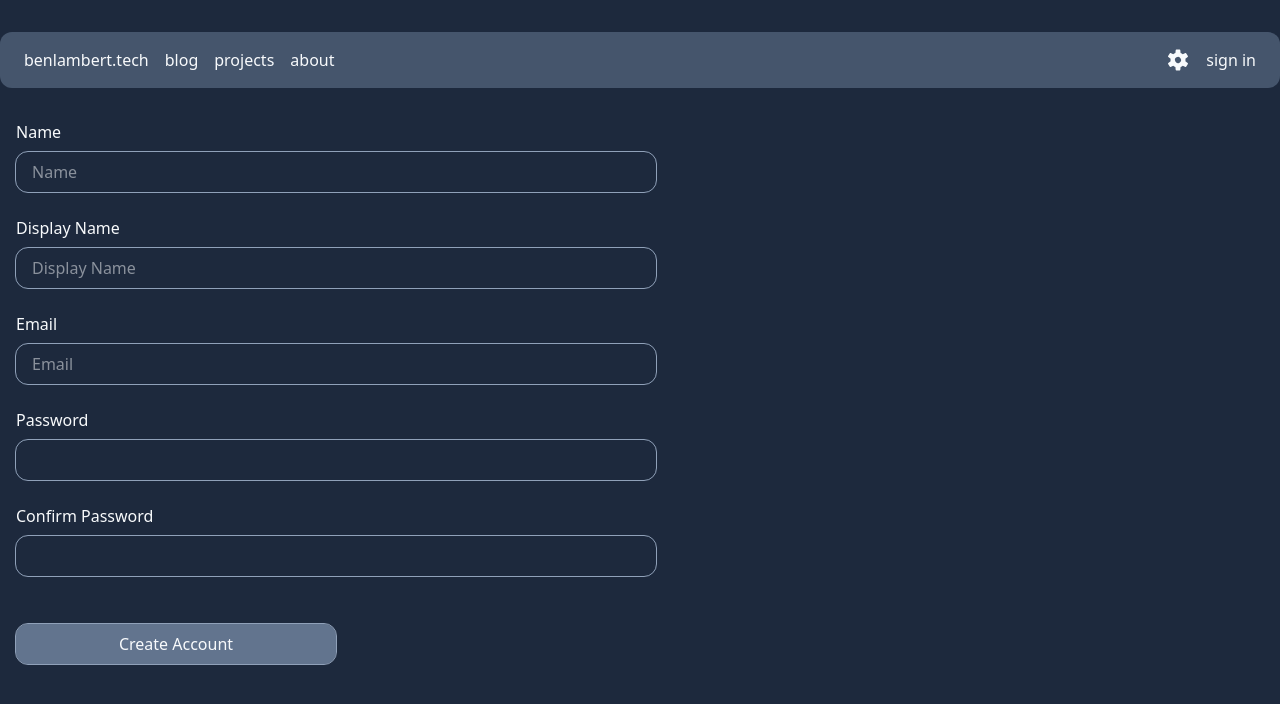
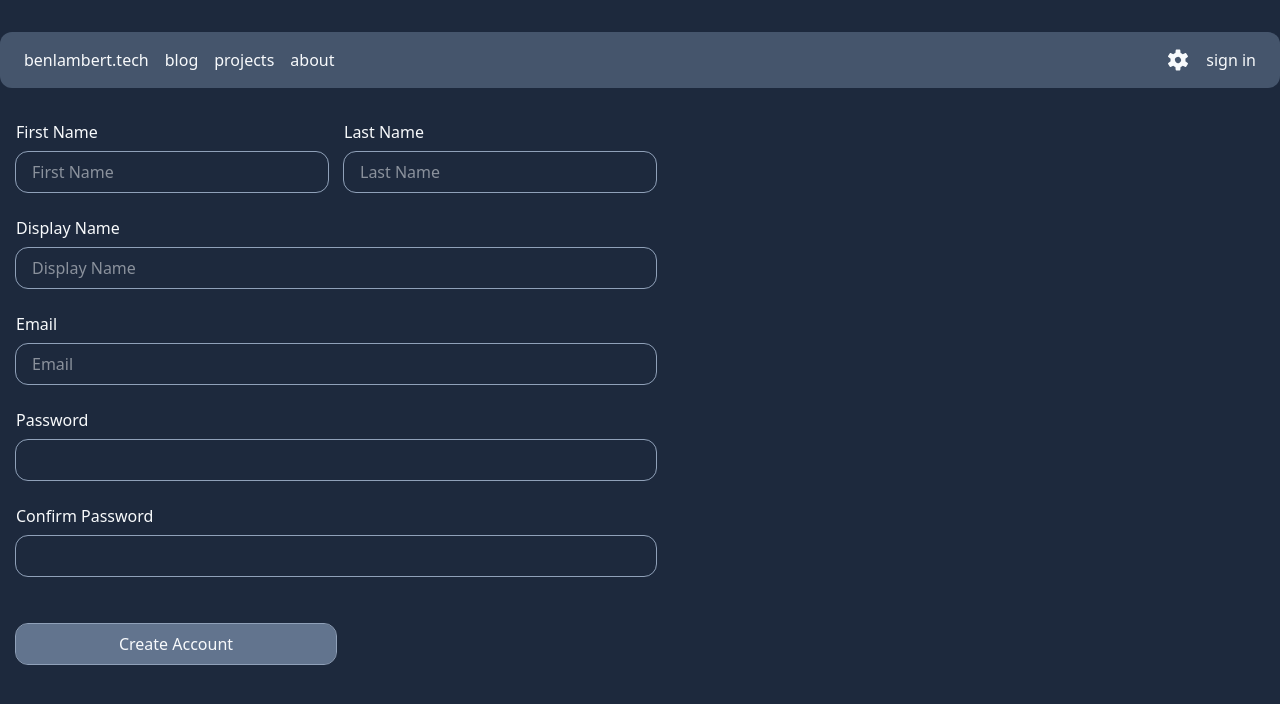
Before and after one commit to benlambert43/home, a Next.js app in the folder home-web-ui/: page /createaccount in a window 1280 px wide. Shown: the top 704 px of the page. Built offline with nearby package versions, Linux system fonts and the light colour scheme.

Commit message:
add create account page

```diff
--- a/home-web-ui/app/createaccount/CreateAccountForm.tsx
+++ b/home-web-ui/app/createaccount/CreateAccountForm.tsx
@@ -3,15 +3,33 @@ import { createAccount } from "@/app/actions/auth";
 export const CreateAccountForm = () => {
   return (
     <form action={createAccount} className="flex flex-col gap-6">
-      <div className="flex flex-col items-start justify-center gap-2">
-        <label htmlFor="name">Name</label>
-        <input
-          className="w-full max-w-160 rounded-xl px-4 py-2 outline-1
-            outline-slate-400 focus:outline-slate-50"
-          id="name"
-          name="name"
-          placeholder="Name"
-        />
+      <div className="flex flex-row flex-wrap items-center justify-start gap-4">
+        <div
+          className="flex w-full max-w-78 flex-col items-start justify-center
+            gap-2"
+        >
+          <label htmlFor="firstname">First Name</label>
+          <input
+            className="w-full max-w-78 rounded-xl px-4 py-2 outline-1
+              outline-slate-400 focus:outline-slate-50"
+            id="firstname"
+            name="firstname"
+            placeholder="First Name"
+          />
+        </div>
+        <div
+          className="flex w-full max-w-78 flex-col items-start justify-center
+            gap-2"
+        >
+          <label htmlFor="lastname">Last Name</label>
+          <input
+            className="w-full max-w-78 rounded-xl px-4 py-2 outline-1
+              outline-slate-400 focus:outline-slate-50"
+            id="lastname"
+            name="lastname"
+            placeholder="Last Name"
+          />
+        </div>
       </div>
       <div className="flex flex-col items-start justify-center gap-2">
         <label htmlFor="username">Display Name</label>
```
